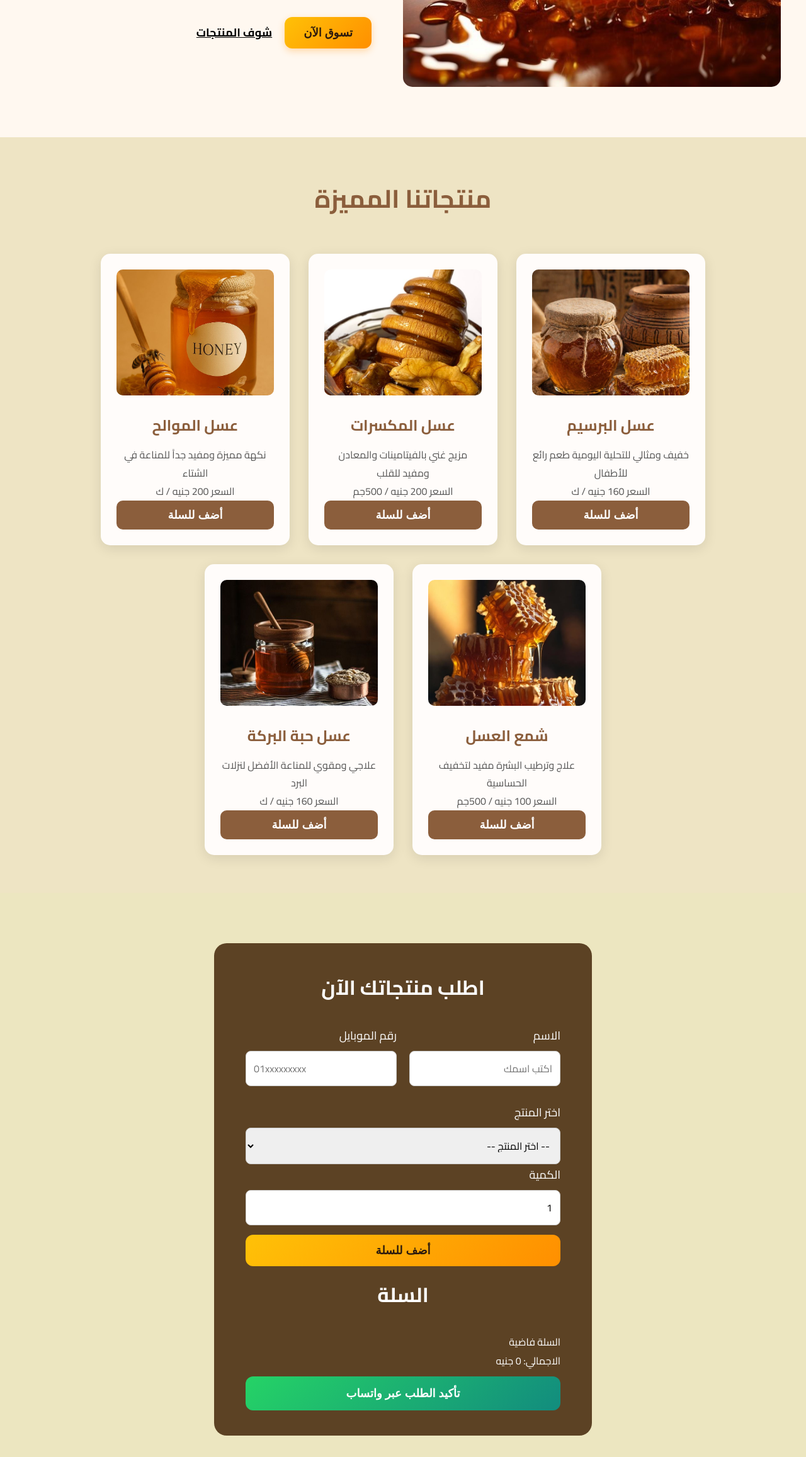
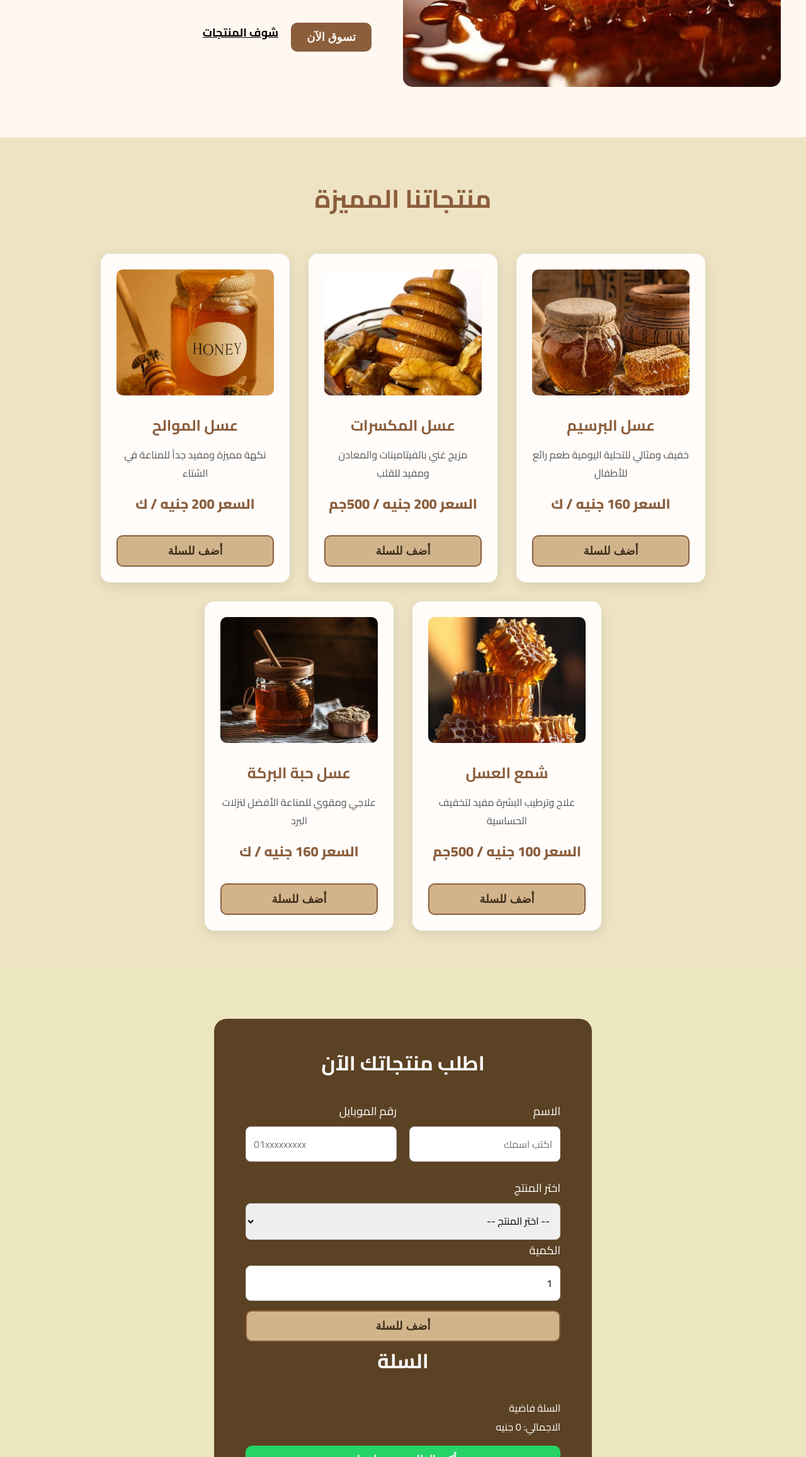
Before and after one commit to shield10eo-code/aslelmalaky, a plain HTML site: page index.html in a window 1280 px wide. Shown: the part 486-2800 px from the top of the page at 63% size. Drawn offline with Linux system fonts and the light colour scheme.

Commit message:
Refactor CSS styles for improved layout and design
Updated styles for various components including navbar, hero section, cards, and buttons. Adjusted hover effects and colors for better visual consistency.

```diff
--- a/style.css
+++ b/style.css
@@ -10,14 +10,13 @@ body {
     color: rgb(70, 49, 18);
     scroll-behavior: smooth;
 }
-
 .navbar {
     display: flex;
     justify-content: space-between;
     align-items: center;
     padding: 20px 80px;
     background: #8B5E3C;
-    color: white;
+    color: rgb(221, 215, 215);
     position: sticky;
     top: 0;
     z-index: 1000;
@@ -32,9 +31,12 @@ body {
     font-weight: 600;
     transition: 0.3s;
 }
-.nav-links a:hover { color: #FFC107; }
+.nav-links a:hover { color: #D2B48C; }
 
-.hero-section { background: #FFF8F0; padding: 80px 40px; }
+.hero-section {
+    background: #FFF8F0;
+    padding: 80px 40px;
+}
 .hero-content {
     display: flex;
     align-items: center;
@@ -44,9 +46,9 @@ body {
     max-width: 1200px;
     margin: 0 auto;
 }
-.hero-text.badge {
-    background: #FFC107;
-    color: #2c1a0e;
+.hero-text .badge {
+    background: #D2B48C;
+    color: #3e2f1c;
     padding: 5px 15px;
     border-radius: 20px;
     font-weight: bold;
@@ -58,29 +60,63 @@ body {
     font-weight: 800;
     margin: 15px 0;
 }
-.hero-text p { font-size: 18px; color: #555; margin-bottom: 30px; }
-.hero-content img { width: 50%; border-radius: 15px; object-fit: cover; }
-.hero-buttons { display: flex; gap: 20px; align-items: center; }
+.hero-text p {
+    font-size: 18px;
+    color: #555;
+    margin-bottom: 30px;
+}
+.hero-content img{
+    width: 50%;
+    border-radius: 15px;
+    object-fit: cover;
+}
+.hero-buttons {
+    display: flex;
+    gap: 20px;
+    align-items: center;
+}
+
+/* === الزراير البني الفاتح الجديدة === */
+button {
+    background: #D2B48C; /* بني فاتح */
+    color: #3e2f1c; /* بني غامق للكلام */
+    border: 2px solid #8B5E3C; /* برواز بني */
+    padding: 12px 25px;
+    font-size: 18px;
+    font-weight: 700;
+    border-radius: 10px;
+    cursor: pointer;
+    width: 100%;
+    margin-top: 15px;
+    transition: all 0.3s ease;
+}
+button:hover {
+    background: #C19A6B; /* بني اغمق */
+    transform: translateY(-2px);
+    box-shadow: 0 5px 15px rgba(139, 94, 60, 0.3);
+}
+
+/* زرار الهيرو */
 .hero-buttons button {
-    background: linear-gradient(135deg, #FFC107 0%, #FF8F00 100%);
-    color: #2c1a0e;
-    padding: 14px 30px;
-    border-radius: 12px;
-    font-size: 18px;
-    font-weight: bold;
-    cursor: pointer;
+    background: #8B5E3C; /* بني غامق */
+    color: #FFF8F0; /* بيج */
     border: none;
-    box-shadow: 0 4px 12px rgba(255, 143, 0, 0.3);
-    transition: 0.3s;
+    width: auto;
 }
 .hero-buttons button:hover {
-    transform: translateY(-3px);
-    box-shadow: 0 8px 20px rgba(255, 143, 0, 0.5);
+    background: #6b462c;
 }
-.hero-buttons a { color: #000; font-size: 18px; font-weight: 600; }
+.hero-buttons a {
+    color: #000000;
+    font-size: 18px;
+    font-weight: 600;
+    text-decoration: underline;
+}
 
-
-.cards-section { padding: 60px 20px; background: rgb(238, 228, 196); }
+.cards-section {
+    padding: 60px 20px;
+    background: rgb(238, 228, 196);
+}
 .cards-section h2 {
     font-size: 40px;
     color: #8B5E3C;
@@ -112,26 +148,18 @@ body {
     border-radius: 10px;
     margin-bottom: 15px;
 }
-.card h3 { color: #8B5E3C; font-size: 24px; margin: 10px 0; }
+.card h3 {
+    color: #8B5E3C;
+    font-size: 24px;
+    margin: 10px 0;
+}
 .card p { color: #555; line-height: 1.8; flex-grow: 1; }
-.card.price {
+.card .price {
     font-size: 22px;
     font-weight: 900;
-    color: #D4A017;
+    color: #8B5E3C;
     margin: 15px 0;
 }
-.card button {
-    background: #8B5E3C;
-    color: white;
-    border: none;
-    padding: 12px;
-    border-radius: 10px;
-    font-size: 18px;
-    font-weight: 700;
-    cursor: pointer;
-    transition: 0.3s;
-}
-.card button:hover { background: #6b462c; }
 
 .order-form { padding: 80px 20px; display: flex; justify-content: center; }
 .order-form-box {
@@ -154,30 +182,17 @@ body {
     font-size: 16px;
     font-family: 'Cairo';
 }
-.btn-add {
-    background: linear-gradient(135deg, #FFC107 0%, #FF8F00 100%);
-    color: #2c1a0e;
-    width: 100%;
-    padding: 14px;
-    border: none;
-    border-radius: 12px;
-    font-size: 18px;
-    font-weight: bold;
-    cursor: pointer;
-    margin: 15px 0;
+
+/* زرار الواتساب */
+.btn-whatsapp {
+    background: #25D366 !important;
+    color: white !important;
+    border: none !important;
 }
-.btn-whatsapp {
-    background: linear-gradient(135deg, #25D366 0%, #128C7E 100%);
-    color: white;
-    width: 100%;
-    padding: 16px;
-    border: none;
-    border-radius: 12px;
-    font-size: 18px;
-    font-weight: bold;
-    cursor: pointer;
-    margin-top: 10px;
+.btn-whatsapp:hover {
+    background: #128C7E !important;
 }
+
 .banner { position: relative; margin-top: 40px; }
 .banner img { width: 100%; display: block; }
 .banner-text {
@@ -198,20 +213,18 @@ footer {
     margin-top: 40px;
 }
 
+/* للموبايل */
 @media (max-width: 768px) {
    .navbar { padding: 15px 20px; flex-direction: column; gap: 10px; }
    .navbar h2 { font-size: 22px; }
    .nav-links { gap: 15px; flex-wrap: wrap; justify-content: center; }
-
    .hero-content { flex-direction: column; }
    .hero-content img { width: 100%; }
    .hero-text h1 { font-size: 36px; text-align: center; }
    .hero-text p { text-align: center; }
    .hero-buttons { justify-content: center; }
-
    .cards-container { flex-direction: column; align-items: center; }
    .card { width: 90%; }
-
    .form-row { flex-direction: column; }
    .banner-text { position: static; background: #FFF8F0; color: #2c1a0e; text-align: center; }
 }
```
